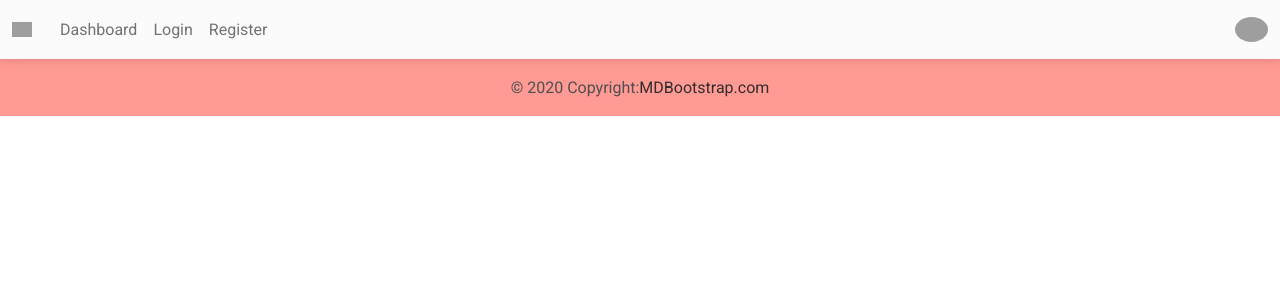
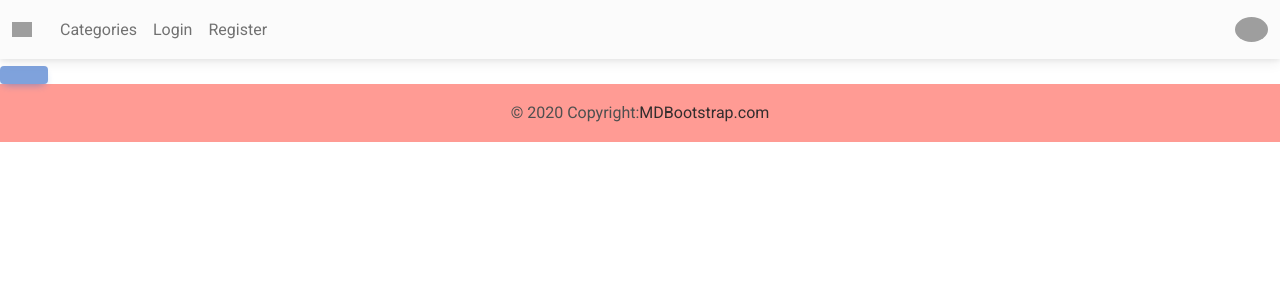
Before and after one commit to PramodhRajapakse/Quizo, a React (Create React App) app: page /categories in a window 1280 px wide. Shown: the top 300 px of the page. Built offline with nearby package versions, Linux system fonts and the light colour scheme; grey boxes are pictures that could not be loaded.

Commit message:
category screen added

```diff
--- a/src/App.js
+++ b/src/App.js
@@ -5,6 +5,7 @@ import Register from "./pages/Register";
 import Login from "./pages/Login";
 import NavBar from './components/NavBar';
 import Footer from './components/Footer';
+import CategoryScreen from './pages/CategoryScreen';
 
 function App() {
   return (
@@ -14,6 +15,7 @@ function App() {
         <Route path="/">
           <Route index element={<Login />} />
           <Route path="signup" element={<Register />} />
+          <Route path='categories' element={<CategoryScreen />} />
         </Route>
       </Routes>
       <Footer />
--- /dev/null
+++ b/src/components/CategoryButton.jsx
@@ -0,0 +1,5 @@
+import { MDBBtn } from "mdb-react-ui-kit";
+
+export const CategoryButton = () => {
+	return <MDBBtn disabled />;
+};
--- a/src/components/NavBar.jsx
+++ b/src/components/NavBar.jsx
@@ -27,8 +27,8 @@ const NavBar = () => {
 					</a>
 					<ul class="navbar-nav me-auto mb-2 mb-lg-0">
 						<li class="nav-item">
-							<Link class="nav-link" to="/dashboard">
-								Dashboard
+							<Link class="nav-link" to="categories">
+								Categories
 							</Link>
 						</li>
 						<li class="nav-item">
--- a/src/pages/CategoryScreen.js
+++ b/src/pages/CategoryScreen.js
@@ -0,0 +1,10 @@
+import React from 'react';
+import { CategoryButton } from '../components/CategoryButton';
+
+const CategoryScreen = () => {
+  return (
+    <CategoryButton />
+  );
+}
+
+export default CategoryScreen;
```
Also changed, not shown: src/assets/data/Categories.js (added).
